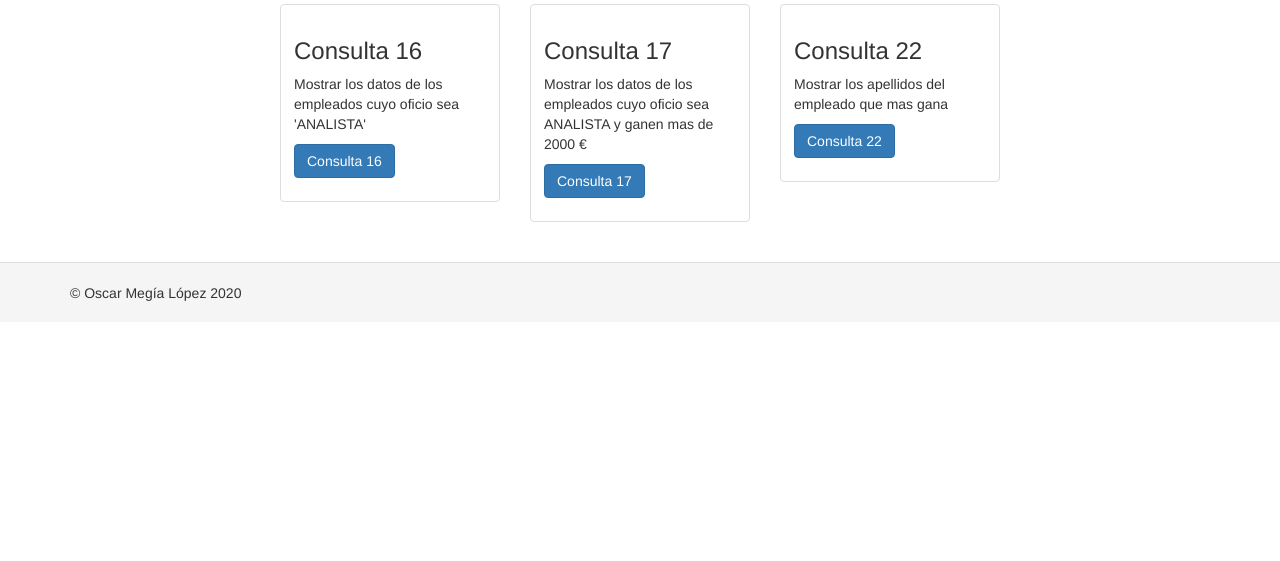
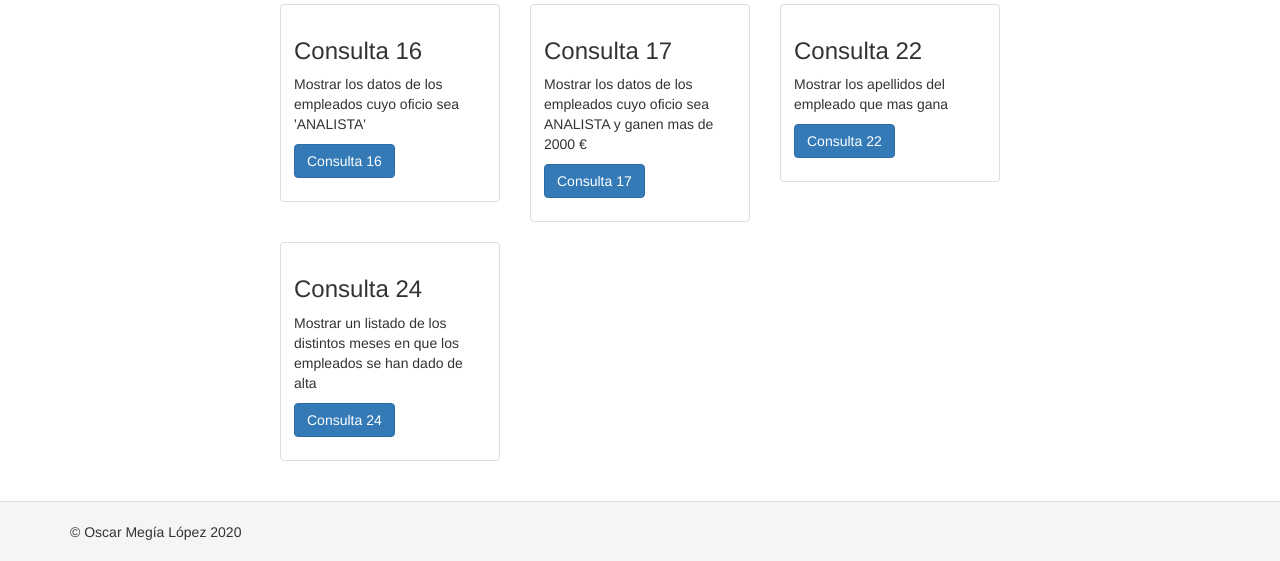
Before and after one commit to OscarAlpe/practica1yii, a Yii app: template views/site/index.php in a window 1280 px wide. Shown: the part 1198-1759 px from the top of the page. Before the commit the page ends 1499 px from the top, so only its background shows below. Run offline with PHP 8.4 and a stand-in for Yii, Linux system fonts and the light colour scheme; the template is opened without the code that fills it, so the values that code supplies are empty; some libraries are stand-ins or nearby versions.

Commit message:
Consulta 24: Mostrar un listado de los distintos meses en que los empleados se han dado de alta

```diff
--- a/models/Emple.php
+++ b/models/Emple.php
@@ -70,4 +70,5 @@ class Emple extends \yii\db\ActiveRecord
     {
         return $this->hasOne(Depart::className(), ['dept_no' => 'dept_no']);
     }
+
 }
--- a/views/site/index.php
+++ b/views/site/index.php
@@ -179,4 +179,15 @@ use yii\helpers\Html;
         </div>
       </div>
     </div>
+    <div class="row">
+      <div class="col-sm-4">
+        <div class="thumbnail">
+          <div class="caption">
+            <h3>Consulta 24</h3>
+            <p>Mostrar un listado de los distintos meses en que los empleados se han dado de alta</p>
+            <p><?= Html::a('Consulta 24', ['/site/consulta24'], ['class'=>'btn btn-primary grid-button']) ?></p>
+          </div>
+        </div>
+      </div>
+    </div>
 </div>
```
Also changed, not shown: controllers/SiteController.php (+21 -0 lines).
